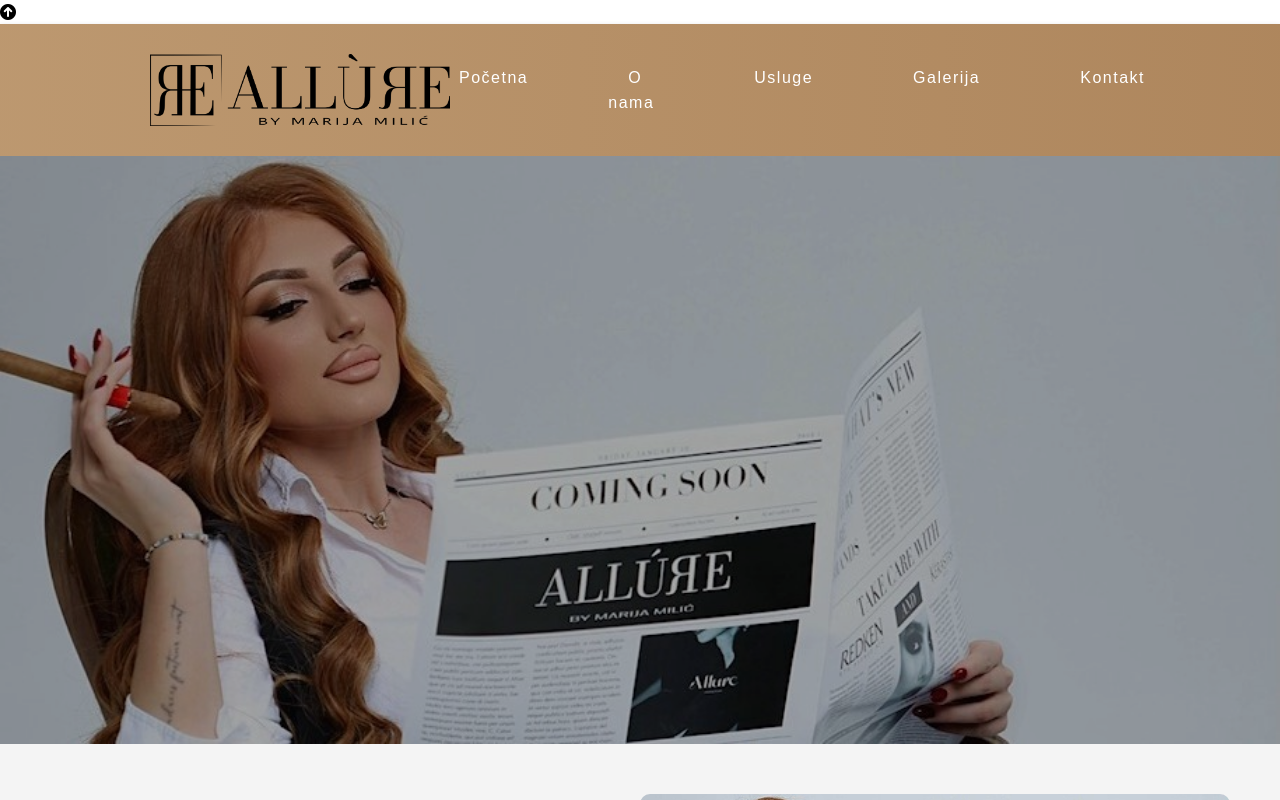
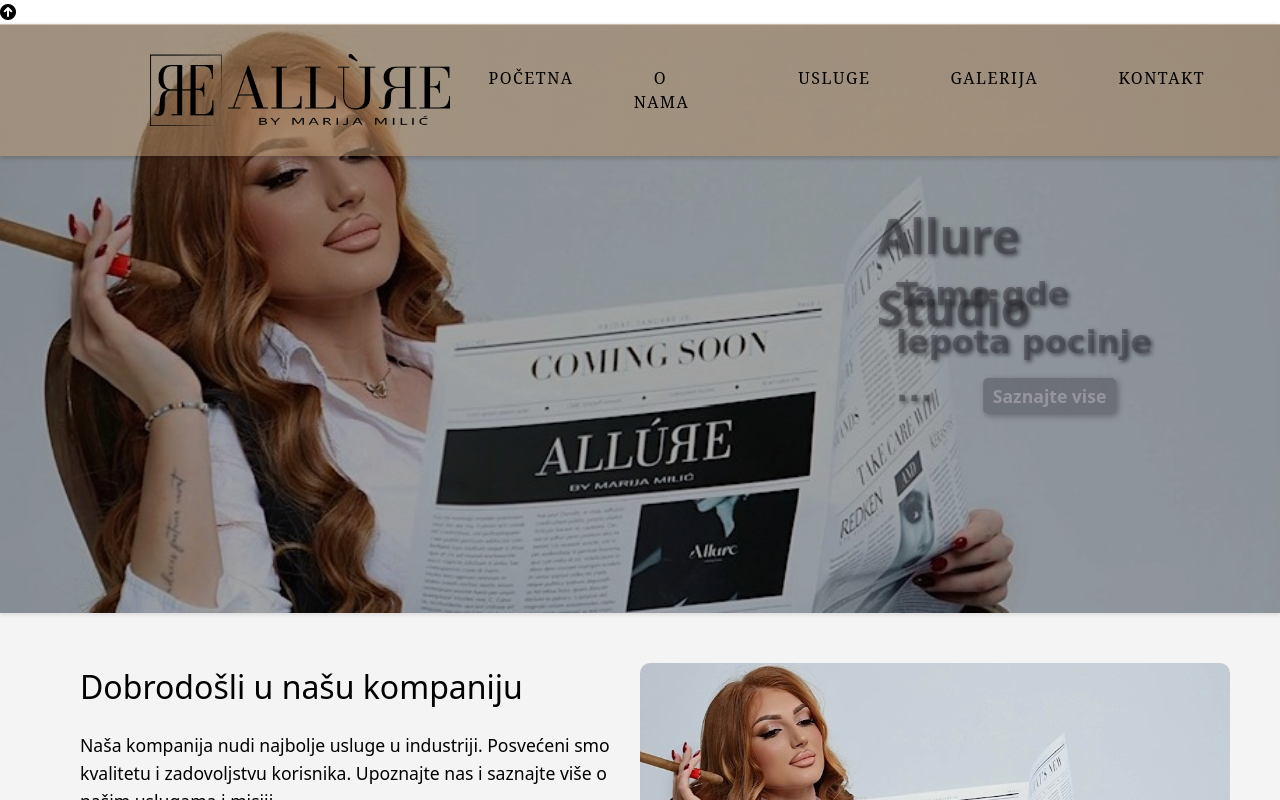
Before and after one commit to Maja49/AllureOfficial, a plain HTML site: page index.html in a window 1280 px wide. Drawn offline with nearby package versions, Linux system fonts and the light colour scheme; a script that the page names is missing; a web font is replaced by a local one.

Commit message:
update for navBar and footer

```diff
--- a/index.html
+++ b/index.html
@@ -10,6 +10,10 @@
     <link rel="stylesheet" href="styles.css"> <!-- Spajanje CSS-a ako ga imate -->
     <script src="https://cdn.tailwindcss.com"></script>
     <link rel="stylesheet" href="https://cdnjs.cloudflare.com/ajax/libs/font-awesome/6.0.0-beta3/css/all.min.css"> <!-- Dodaj Font Awesome -->
+    <link href="https://fonts.googleapis.com/css2?family=Dancing+Script&display=swap" rel="stylesheet">
+    <link href="https://fonts.googleapis.com/css2?family=Charmonman&display=swap" rel="stylesheet">
+
+
 </head>
 <body>
     <div id="to-top">
@@ -23,23 +27,27 @@
                 <img src="images/logo.png" alt="Logo">
             </div>
             <ul>
-                <li><a href="index.html">Početna</a></li>
-                <li><a href="#about-us">O nama</a></li>
+                <li><a href="index.html">POČETNA</a></li>
+                <li><a href="#about-us">O NAMA</a></li>
                 <li class="dropdown">
-                    <a href="usluge.html" class="dropbtn">Usluge</a>
+                    <a href="usluge.html" class="dropbtn">USLUGE</a>
                     <div class="dropdown-content">
-                        <a href="#">Kosa</a>
-                        <a href="#">Šminka</a>
-                        <a href="#">Sprej ten</a>
+                        <a href="#">KOSA</a>
+                        <a href="#">ŠMINKA</a>
+                        <a href="#">SPREJ TEN</a>
                     </div>
                 </li>
-                <li><a href="galerija.html">Galerija</a></li>
-                <li><a href="kontakt.html">Kontakt</a></li>
+                <li><a href="galerija.html">GALERIJA</a></li>
+                <li><a href="kontakt.html">KONTAKT</a></li>
             </ul>
 
         </nav>
+        <hr></hr>
         <div class="header-image">
             <img src="images/headerImg.jpeg" alt="Hero slika">
+                <p class="textOnHeaderImg">Allure Studio</p>
+                <p class="textOnHeaderImg2">Tamo gde lepota pocinje ...</p>
+                <button class="buttonOnHeader">Saznajte vise</button>
         </div>
     </header>
 
@@ -156,11 +164,11 @@
                 <a href="mailto:someone@example.com">
                     <i class="fa-solid fa-envelope"></i> studio@allureofficial.rs
                 </a>
-                <a href="https://www.instagram.com/yourprofile" target="_blank">
+                <a href="https://www.instagram.com/allureofficial.rs" target="_blank">
                     <i class="fa-brands fa-instagram"></i> allureofficial.rs
                 </a>
-                <a href="https://goo.gl/maps/yourlocationlink" target="_blank">
-                    <i class="fa-solid fa-location-pin"></i> Location
+                <a >
+                    <i class="fa-solid fa-location-pin"></i> Orlovićeva 45, Ruma 22400
                 </a>
             </div>
         </div>
--- a/styles.css
+++ b/styles.css
@@ -2,13 +2,20 @@ html, body {
     margin: 0;
     padding: 0;
     height: 100%; /* Osigurava da cela stranica zauzima visinu */
+    overflow-x: hidden;
 }
+
 
 /* Osiguranje da header počinje od vrha */
 header {
+    position: fixed; /* Da se header "lepi" za vrh stranice */
     margin-top: 0;
     padding-top: 0;
     position: relative;
+    background-color: rgba(0, 0, 0, 0.6); /* Tamna pozadina sa 60% providnosti */
+    z-index: 10; /* Da bude iznad slike */
+    box-shadow: 0 2px 4px rgba(0, 0, 0, 0.1); /* Blaga senka za bolji kontrast */
+
 }
 
 /* Ako postoji razmak zbog drugih elemenata, možeš dodati i ovo */
@@ -19,10 +26,10 @@ header {
 }
 /* Stilizacija navigacije */
 nav {
-    background: linear-gradient(90deg, #8b6e3c, #C29F77, #A67C52); /* Tamnija smeđa zlatna boja sa metalik efektom */
+    background: linear-gradient(90deg, rgba(139, 110, 60, 0.5), rgba(194, 159, 119, 0.5), rgba(166, 124, 82, 0.5)); /* Gradijent sa providnošću */
     color: #ffffff;
     padding: 30px 0; /* Visina zlatne linije */
-    position: flex;
+    position:absolute;
     top: 0;
     width: 100%;
     z-index: 10;
@@ -33,6 +40,7 @@ nav {
     justify-content: space-between; /* Razmak između logo-a i linkova */
     background-size: 400% 400%; /* Za bolje kretanje gradijenta */
     animation: gradientAnimation 4s ease infinite; /* Animacija za presijavanje */
+
 }
 
 @keyframes gradientAnimation {
@@ -47,11 +55,6 @@ nav {
     }
 }
 
-html, body {
-    margin: 0;
-    padding: 0;
-    overflow-x: hidden;
-}
 
 /* Rezervisano mesto za logo */
 .logo-placeholder {
@@ -63,27 +66,53 @@ html, body {
 nav ul {
     list-style: none;
     margin: 0;
-    padding: 0 100px; /* Razmak levo i desno od ivica */
+    padding: 0 60px; /* Razmak levo i desno od ivica */
     display: flex;
     gap: 30px; /* Razmak između linkova */
     align-items: left;
+    justify-content: center;
     /*margin-left: auto; /* Pomera linkove udesno */
 }
 
-/* Stil za linkove */
+/* Stil za navigaciju */
+nav ul li {
+    position: relative; /* Potrebno za apsolutno pozicioniranje linije */
+}
+
 nav ul li a {
     text-decoration: none;
-    color: #ffffff;
-    font-family: 'Poppins', sans-serif; /* Jednostavan i lep font */
+    color: black;
+    font-family: 'Didone', 'serif'; /* Jednostavan i lep font */
     font-weight: 500;
     font-size: 16px;
+    z-index: 50;
+    opacity: 100;
     padding: 10px 20px; /* Unutrašnji razmak za bolju klikabilnost */
     letter-spacing: 1.5px; /* Razmak između slova */
     transition: color 0.3s ease; /* Animacija za hover */
+    position: relative; /* Omogućava pseudo-elementima da se pozicioniraju u okviru linka */
 }
 
+nav ul li a::after {
+    content: ""; /* Prazan sadržaj za liniju */
+    position: absolute;
+    background-color: #d39e00; /* Boja linije */
+    height: 2px; /* Debljina linije */
+    width: 0%; /* Početna širina linije */
+    bottom: 0; /* Linija ispod teksta */
+    left: 50%; /* Početak linije u centru */
+    transform: translateX(-50%); /* Centriranje linije ispod teksta */
+    transition: width 0.3s ease; /* Glatka animacija širenja linije */
+}
+
+nav ul li a:hover::after {
+    width: 100%; /* Linija zauzima celu širinu teksta */
+}
+
+
 nav ul li a:hover {
-    color: #FFD700; /* Svetlija zlatna nijansa za hover */
+    color: #d39e00; /* Svetlija zlatna nijansa za hover */
+    width: 100%;
 }
 
 /* Osnovni stilovi za navigaciju */
@@ -97,7 +126,6 @@ ul {
 li {
     margin: 0 15px;
 }
-
 a {
     text-decoration: none;
     color: #333;
@@ -117,15 +145,18 @@ a {
 .dropdown-content {
     display: none;
     position: absolute;
-    background-color: #f9f9f9;
+    background: linear-gradient(90deg, rgba(139, 110, 60, 0.5), rgba(194, 159, 119, 0.5), rgba(166, 124, 82, 0.5)); /* Gradijent sa providnošću */
+    color: #ffffff;
     min-width: 160px;
     box-shadow: 0px 8px 16px rgba(0, 0, 0, 0.2);
     z-index: 100;
+    bottom: -600%;
 }
 
 /* Kada korisnik pređe mišem na dropdown, prikaži meni */
 .dropdown:hover .dropdown-content {
     display: block;
+
 }
 
 .dropdown-content a {
@@ -137,7 +168,9 @@ a {
 
 /* Promeni boju na hover */
 .dropdown-content a:hover {
-    background-color: #ddd;
+    background: linear-gradient(90deg, rgba(139, 110, 60, 0.5), rgba(194, 159, 119, 0.5), rgba(166, 124, 82, 0.5)); /* Gradijent sa providnošću */
+    color: #d39e00;
+
 }
 
 
@@ -145,13 +178,63 @@ a {
 .header-image {
     position: relative; /* Neophodno za pseudo-element */
     width: 100%;
+    margin: 0;
+    padding: 0;
 }
 
 .header-image img {
     width: 100%; /* Slika zauzima celu širinu */
     height: auto;
     display: block;
+    object-fit: cover; /* Osigurava da slika lepo popunjava prostor */
+    margin: 0; /* Nema razmaka na vrhu */
+    z-index: -1;
+    background-size: cover;
 }
+
+.textOnHeaderImg {
+    position: absolute;  /* Pozicionira tekst u odnosu na roditelja */
+    top: 42%;  /* Pozicionira tekst vertikalno u sredinu */
+    left: 79%;  /* Pozicionira tekst horizontalno u sredinu */
+    transform: translate(-50%, -50%);  /* Precizno centrira tekst */
+    color: rgba(85, 84, 97, 0.5);  /* Tekst sa providnošću */
+    font-size: 3rem;  /* Veličina fonta, prilagodite prema potrebama */
+    font-weight: bold;  /* Povećava debljinu fonta */
+    text-shadow: 2px 2px 4px rgba(0, 0, 0, 0.5);  /* Dodaje senku za bolji kontrast */
+}
+
+.textOnHeaderImg2{
+    position: absolute;  /* Pozicionira drugi tekst u odnosu na roditelja */
+    top: 54%;  /* Pomeranje na 50% vertikalno */
+    left: 80%;  /* Pomeranje horizontalno */
+    transform: translate(-50%, -50%);  /* Precizno centrira tekst */
+    color: rgba(85, 84, 97, 0.5);  /* Tekst sa providnošću */
+    font-size: 2rem;  /* Veličina fonta veća od prethodnog */
+    font-weight: bold;  /* Povećava debljinu fonta */
+    text-shadow: 2px 2px 4px rgba(0, 0, 0, 0.5);  /* Dodaje senku za bolji kontrast */
+    font-family: 'Charmonman', cursive;
+}
+
+.buttonOnHeader{
+    position: absolute;  /* Pozicionira dugme u odnosu na roditelja */
+    top: 60%;  /* Pomeranje na 65% vertikalno, ispod drugog teksta */
+    left: 82%;  /* Pomeranje horizontalno u centar */
+    transform: translateX(-50%);  /* Centriranje horizontalno */
+    padding: 5px 10px;  /* Povećanje prostora unutar dugmeta */
+    font-size: 1.1rem;  /* Veličina fonta za dugme */
+    font-weight: bold;  /* Deblji font */
+    color: #d7d5e1;  /* Boja teksta na dugmetu */
+    background-color: rgba(85, 84, 97, 0.4);  /* Providna pozadina dugmeta */
+    border: none;  /* Bez ivica */
+    border-radius: 5px;  /* Zaobljeni uglovi */
+    box-shadow: 2px 2px 6px rgba(0, 0, 0, 0.3);  /* Senka oko dugmeta */
+    cursor: pointer;  /* Prikazivanje kursora prilikom hovera */
+}
+
+.buttonOnHeader:hover {
+    background-color: rgba(85, 84, 97, 0.9);  /* Tamniji gradijent prilikom hovera */
+}
+
 
 .header-image::before {
     content: "";
@@ -178,7 +261,7 @@ footer {
     justify-content: space-between; /* Razmak između ikona i mape */
     align-items: center;
     padding: 30px 50px;
-    background:linear-gradient(90deg, #8b6e3c, #C29F77, #A67C52);
+    background: linear-gradient(90deg, rgba(139, 110, 60, 0.7), rgba(194, 159, 119, 0.7), rgba(166, 124, 82, 0.7)); /* Gradijent sa providnošću */
     color: #ffffff;
     background-size: 400% 400%; /* Za bolje kretanje gradijenta */
     animation: gradientAnimation 4s ease infinite; /* Animacija za presijavanje */
@@ -202,7 +285,7 @@ footer {
 }
 
 .contact-details a:hover {
-    color: #FFD700;
+    color: #d39e00;
 }
 
 .contact-details a i {
@@ -220,8 +303,8 @@ footer {
 
 .map-container iframe {
     border-radius: 10px;
-    width: 750px;
-    height: 500px; /* Po želji možeš promeniti visinu mape */
+    width: 600px;
+    height: 300px; /* Po želji možeš promeniti visinu mape */
     position: relative;
 }
 
```
Also changed, not shown: images/image1.jpeg (added).
